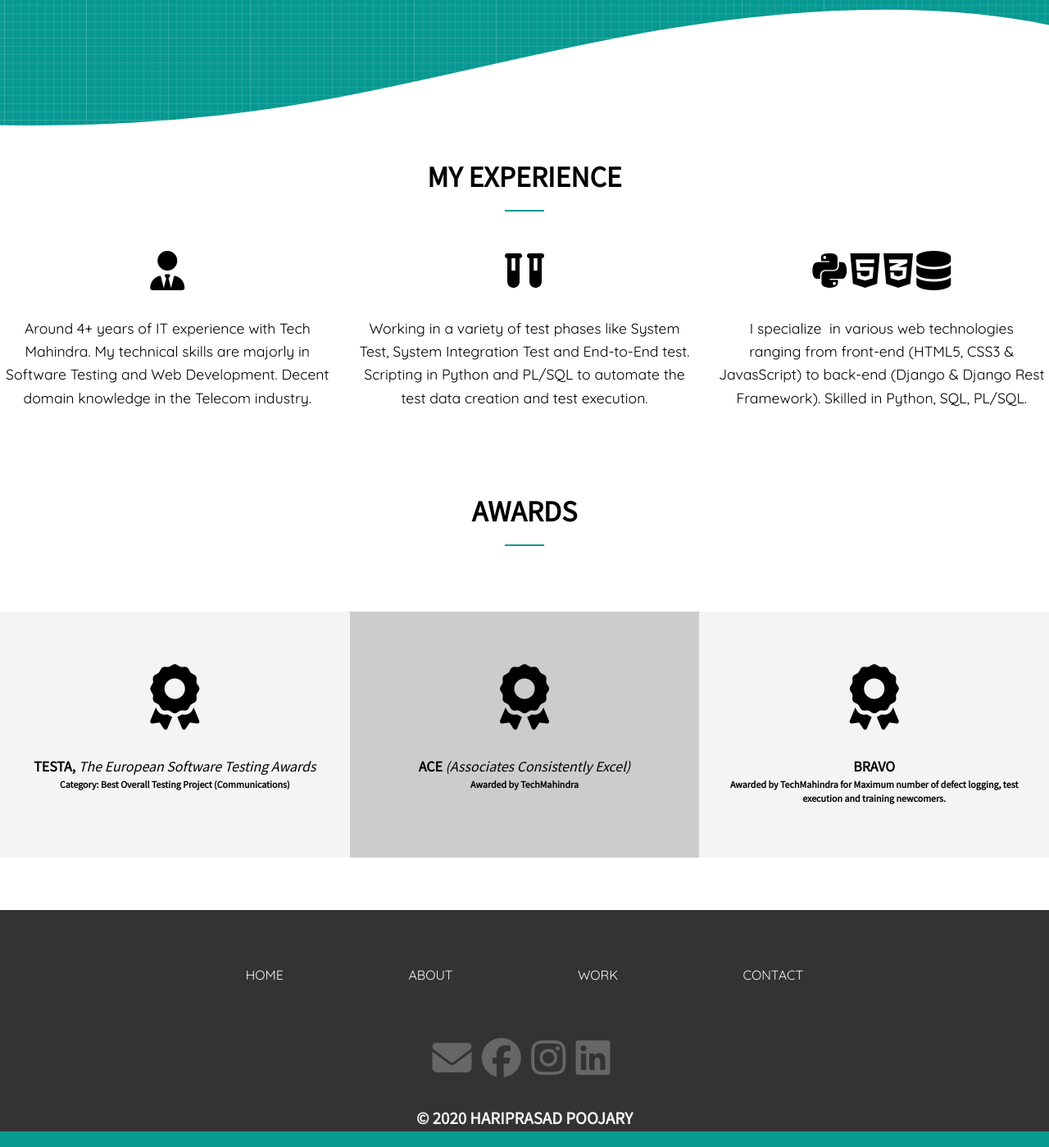
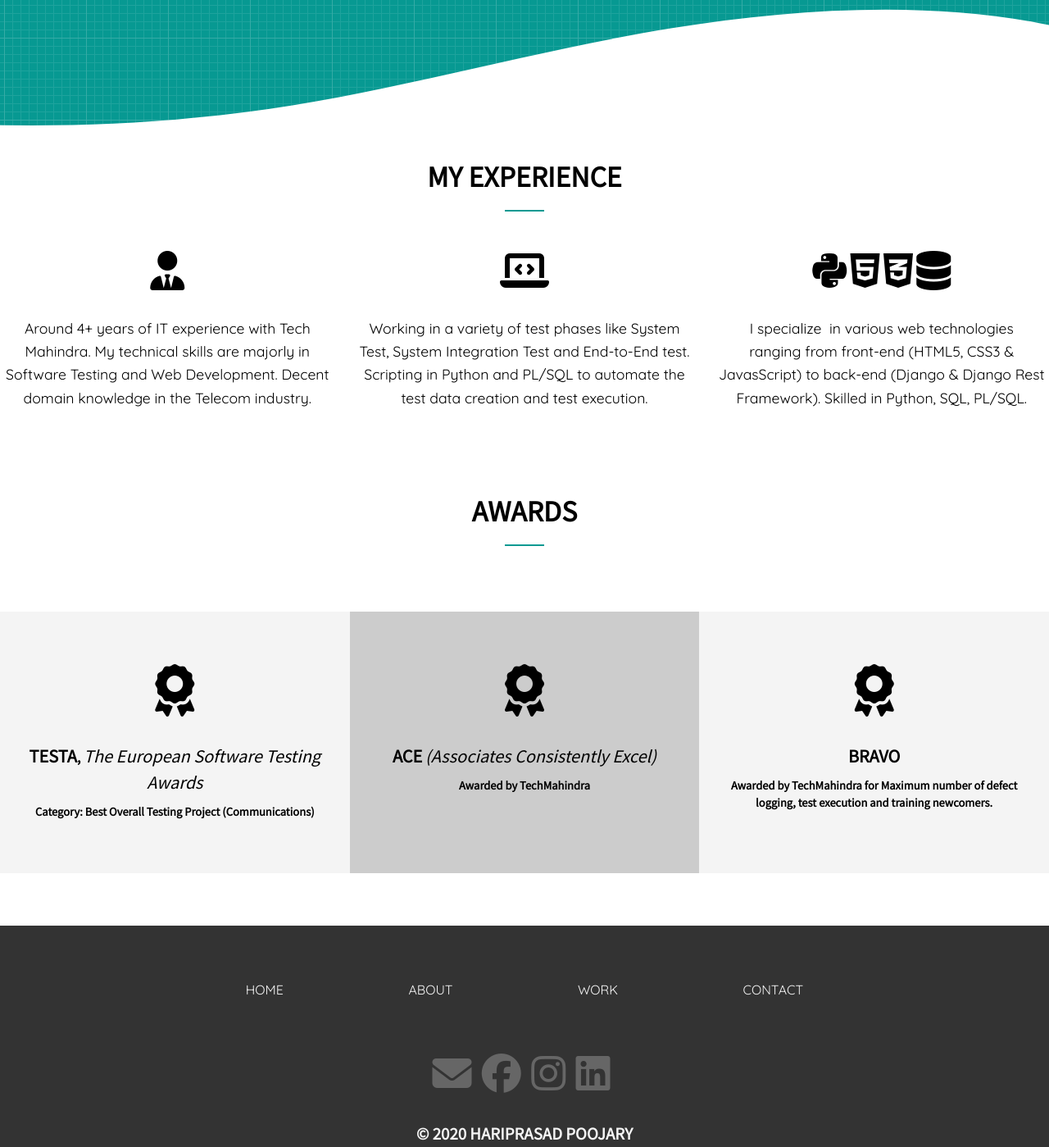
Before and after one commit to HariprasadPoojary/Portfolio-Website, a Django app: page / in a window 1280 px wide. Shown: the part 759-2158 px from the top of the page at 82% size. Run offline with Django 3.2, Linux system fonts and the light colour scheme; some libraries are stand-ins or nearby versions; some web fonts are replaced.

Commit message:
Minor visual changes in index page

```diff
--- a/base/templates/base/about.html
+++ b/base/templates/base/about.html
@@ -147,7 +147,7 @@
 					</h3>
 					<p>
 						Got My First Job as Junior Test
-						Engineer at Tech Mahindra, Pune
+						Engineer at <strong>Tech Mahindra, Pune</strong>
 					</p>
 				</div>
 			</li>
@@ -158,7 +158,7 @@
 						>2017, December <i class="fas fa-plane-departure"></i>
 					</h3>
 					<p>
-						My hard work paid off and got sent to the Onsite/Client location to work along side client at Hague, Netherlands
+						My hard work paid off and got sent to the <strong>Onsite/Client location to work along side client at Hague, Netherlands</strong>
 					</p>
 				</div>
 			</li>
--- a/base/templates/base/index.html
+++ b/base/templates/base/index.html
@@ -175,7 +175,7 @@
 							</p>
 						</div>
 						<div class="exp-b">
-							<i class="fas fa-vials fa-3x"></i>
+							<i class="fas fa-laptop-code fa-3x"></i>
 							<p class="lead">
 								Working in a variety of test phases like System
 								Test, System Integration Test and End-to-End
@@ -203,7 +203,7 @@
 				<div class="bottom-line"></div>
 				<div class="awards py-4">
 					<div class="award-1 py-3 text-center">
-						<i class="fas fa-award fa-5x"></i>
+						<i class="fas fa-award fa-4x"></i>
 
 						<h4 class="highlight">
 							<span>TESTA</span>,
@@ -215,7 +215,7 @@
 						</h6>
 					</div>
 					<div class="award-2 py-3 text-center">
-						<i class="fas fa-award fa-5x"></i>
+						<i class="fas fa-award fa-4x"></i>
 
 						<h4 class="highlight">
 							<span>ACE</span>
@@ -224,7 +224,7 @@
 						<h6 class="highlight-sub">Awarded by TechMahindra</h6>
 					</div>
 					<div class="award-3 py-3 text-center">
-						<i class="fas fa-award fa-5x"></i>
+						<i class="fas fa-award fa-4x"></i>
 
 						<h4 class="highlight">
 							<span>Bravo</span>
--- a/static/css/main.css
+++ b/static/css/main.css
@@ -368,6 +368,10 @@ a {
       grid-template-columns: repeat(3, 1fr);
 }
 
+#main-experience .awards .highlight span {
+  font-size: 20px;
+}
+
 #main-experience .awards .highlight span:first-child {
   font-weight: bolder;
 }
@@ -379,7 +383,9 @@ a {
 }
 
 #main-experience .awards .highlight-sub {
+  padding-top: 10px;
   text-transform: none;
+  font-size: 13px;
 }
 
 #main-experience .awards div {
--- a/static/css/main.scss
+++ b/static/css/main.scss
@@ -183,6 +183,9 @@ a {
 		grid-template-columns: repeat(3, 1fr);
 
 		.highlight {
+			span {
+				font-size: 20px;
+			}
 			span:first-child {
 				font-weight: bolder;
 			}
@@ -192,7 +195,9 @@ a {
 				font-style: italic;
 			}
 			&-sub {
+				padding-top: 10px;
 				text-transform: none;
+				font-size: 13px;
 			}
 		}
 
```
